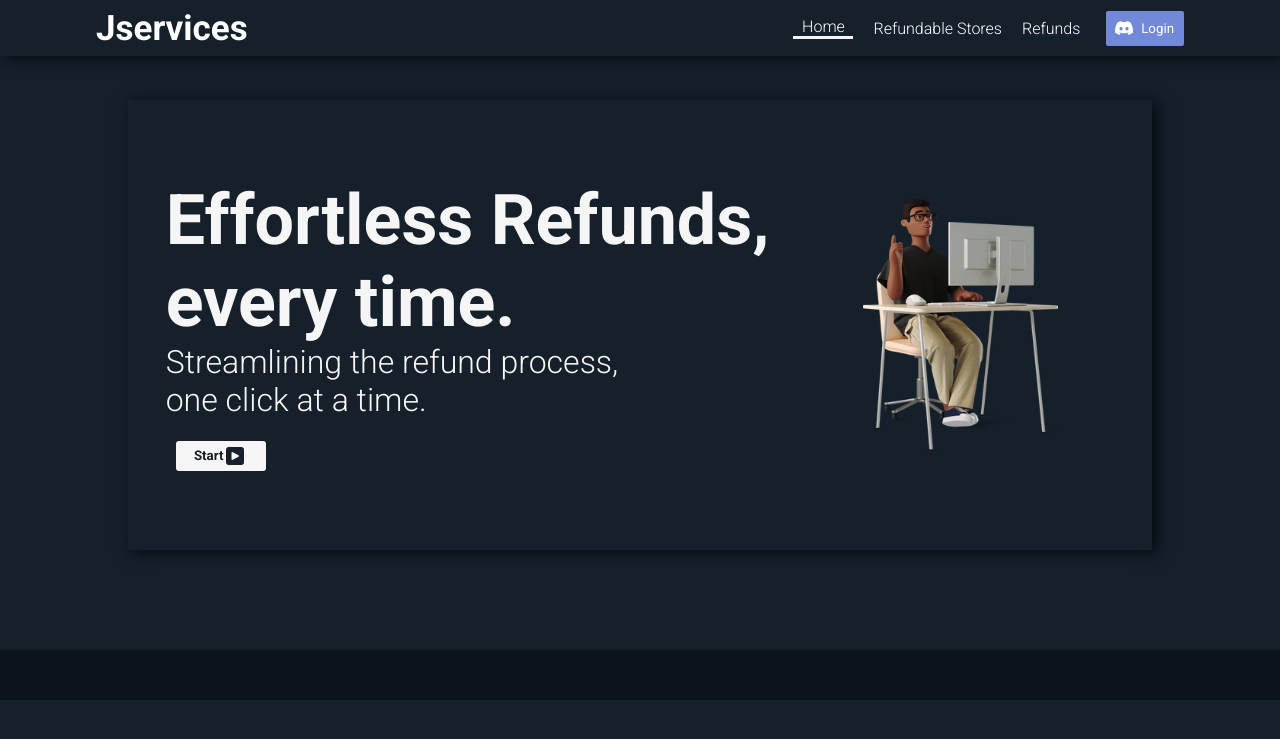
After one commit to Antonykibet/Refund_Service, a PHP site: page /Discord/home.html in a window 1280 px wide. The commit adds this page. Shown: the top 739 px of the page. Run offline with PHP 8.4, Linux system fonts and the light colour scheme.

Commit message:
Updated styles

```diff
--- /dev/null
+++ b/home.css
@@ -0,0 +1,145 @@
+body{
+    background-color:rgb(21, 32, 43) ;
+    display: flex;
+    justify-content: center;
+    align-items: center;
+    flex-direction: column;
+    margin: 0;
+    padding: 0;
+
+}
+#header{
+    background-color: rgb(21, 32, 43);
+    display: flex;
+    flex-direction: row;
+    justify-content: center;
+    align-items: center;
+    position: fixed;
+    top: 0px;
+    left: 0px;
+    right: 0px;
+    height: 56px;
+    box-shadow: 5px 2px 15px 0px rgba(0,0,0,0.75);
+
+}
+#HEADER{
+    height: 100%;
+    width: 85%;
+    display: flex;
+    flex-direction: row;
+    justify-content: space-between;
+    align-items: center;
+}
+#logo{
+    display: flex;
+    font-family: 'Roboto',Arial;
+    font-weight: 700;
+    color: white;
+    font-size: 35px;
+}
+#links{
+    display: flex;
+    flex-direction: row;
+    justify-content: space-evenly;
+    align-items: center;
+    margin-left: 500px;
+}
+#home,#refunds,#refundable{
+    display: flex;
+    justify-content: center;
+    align-items: center;
+    flex-direction: column;
+    color: white;
+    margin-left: 20px;
+    font-family: 'Roboto';
+    font-weight: 300;
+}
+#homeTab{
+    height: 3px;
+    background-color: whitesmoke;
+    width: 60px;
+}
+#login{
+    background-color:rgb(114, 137, 218);
+    color: white;
+    font-family: 'Roboto';
+    border: none;
+    display: flex;
+    flex-direction: row;
+    justify-content: center;
+    align-items: center;
+    height: 35px;
+    border-radius: 2px;
+    padding-right: 10px;
+}
+#icon{
+    height: 24px;
+    margin-right: 5px;
+}
+#Body{
+    height: 450px;
+    width: 80%;
+    margin-top: 100px;
+    display: flex;
+    justify-content: space-evenly;
+    align-items: center;
+    flex-direction: row;
+    box-shadow: 5px 2px 15px 0px rgba(0,0,0,0.75);
+}
+#catchphrase{
+    color: whitesmoke;
+    font-family: 'Roboto';
+    font-size: 70px;
+    margin-top: 0px;
+    margin-bottom: 0px;
+}
+#catchphrase2{
+    margin-top: 0px;
+    color: whitesmoke;
+    font-family: 'Roboto';
+    font-weight: 300;
+}
+#startButton{
+    height: 30px;
+    display: flex;
+    justify-content: center;
+    align-items: center;
+    flex-direction: row;
+    background-color: whitesmoke;
+    border: none;
+    font-family: 'Roboto',Arial;
+    font-weight: 900;
+    color: rgb(21, 32, 43);
+    border-radius: 3px;
+    width: 90px;
+    margin-left: 10px;
+}
+#startButton:hover{
+    width: 93px;
+}
+#startButton:active{
+    box-shadow: 5px 2px 15px 0px rgba(0,0,0,0.75);
+}
+#startIcon{
+    height: 24px;
+}
+#iconDiv{
+    height: 70%;
+    width: 30%;
+    display: flex;
+    justify-content: center;
+    align-items: center;
+}
+#threeDicon{
+    height: 80%;
+}
+#footer{
+    width: 100%;
+    height: 50px;
+    background-color: rgb(13, 19, 26);
+    margin-left: 0;
+    /* margin-right: -20px; */
+    margin-bottom: -10px;
+    margin-top: 100px;
+
+}
--- /dev/null
+++ b/home.html
@@ -0,0 +1,40 @@
+<!DOCTYPE html>
+<html>
+    <head>
+        <link rel="stylesheet" href="home.css">
+        <link rel="preconnect" href="https://fonts.googleapis.com"><link rel="preconnect" href="https://fonts.gstatic.com" crossorigin><link href="https://fonts.googleapis.com/css2?family=Montserrat:wght@400;700&family=Roboto:ital,wght@0,300;0,400;0,500;0,700;1,900&display=swap" rel="stylesheet">
+    </head>
+    <body>
+        <div id="header">
+            <div id="HEADER">
+                <div id="logo">Jservices</div>
+                <div id="links">
+                    <div id="home">
+                        Home
+                        <div id="homeTab"></div>
+                    </div>
+                    <div id="refundable">Refundable Stores</div>
+                    <a href="dashboard.php"><div id="refunds">Refunds</div></a>
+                </div>
+                <button id="login">
+                    <img id="icon" src="icons8-discord-new-48.png" alt="">
+                    Login</button>
+            </div>
+        </div>
+        <div id="Body">
+            <div>
+                <h1 id="catchphrase">Effortless Refunds, <br>every time.</h1>
+                <h1 id="catchphrase2">Streamlining the refund process,<br> one click at a time.</h1>
+                <button id="startButton">
+                    Start
+                    <img id="startIcon" src="icons8-start-48.png" alt="">
+                </button>
+            </div>
+            <div id="iconDiv">
+                <img id="threeDicon" src="3d-business-man-has-an-idea.png" alt="">
+            </div>
+        </div>
+
+        <div id="footer"></div>
+    </body>
+</html>
```
Also changed, not shown: dashboard.css (added, +194 -0 lines), dashboard.php (+100 -57 lines), index.php (+9 -1 lines), login.css (added, +44 -0 lines), requests/index.php (+7 -1 lines), 3d-business-man-has-an-idea.png (added), icons8-discord-new-48.png (added), icons8-start-48.png (added), login.html (added).
